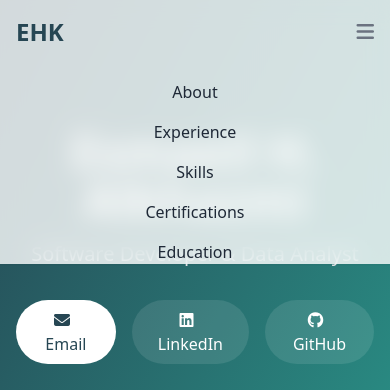
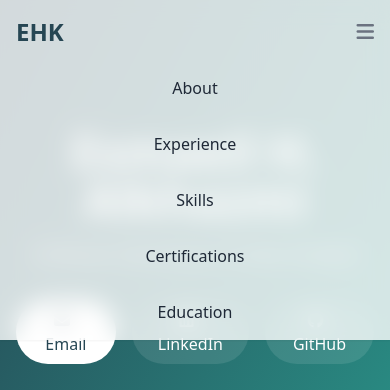
Before and after one commit to Esmaeil-HRK/esmaeil-hrk.github.io, a plain HTML site: page index.html in a window 390 px wide. Both pictures are taken after a click on the button 365 px from the left and 32 px from the top of the page. Shown: the top 390 px of the page. Drawn offline with nearby package versions, Linux system fonts and the light colour scheme.

Commit message:
Update index.html

```diff
--- a/index.html
+++ b/index.html
@@ -44,7 +44,7 @@
                 </button>
             </div>
             <!-- Mobile Menu -->
-            <div id="mobile-menu" class="hidden md:hidden flex flex-col space-y-4 mt-4 text-center">
+            <div id="mobile-menu" class="hidden md:hidden flex flex-col space-y-8 mt-3 mb-4 text-center">
                 <a href="#about" class="hover:text-primary transition-colors">About</a>
                 <a href="#experience" class="hover:text-primary transition-colors">Experience</a>
                 <a href="#skills" class="hover:text-primary transition-colors">Skills</a>
```
